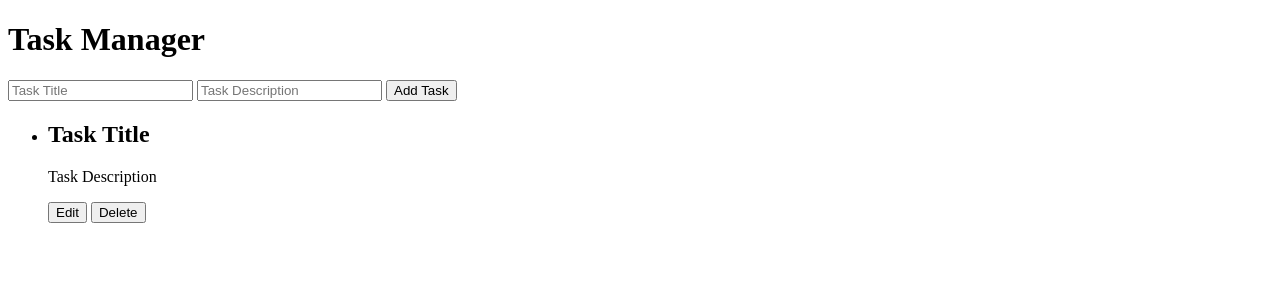
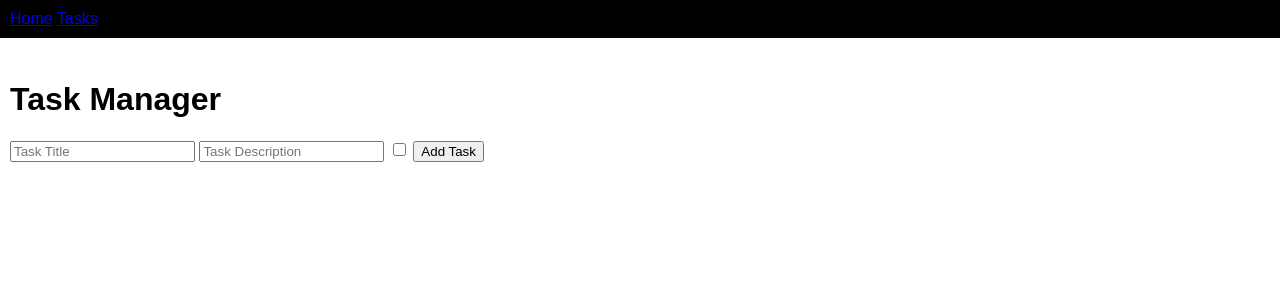
Before and after one commit to govindrnaik/memory_manager, a FastAPI app: page / in a window 1280 px wide. Shown: the top 300 px of the page. Run offline with FastAPI, Linux system fonts and the light colour scheme; data that the repository does not hold is empty; some libraries are stand-ins or nearby versions.

```diff
--- a/database.py
+++ b/database.py
@@ -1,4 +1,5 @@
-from sqlalchemy import create_engine
+from sqlalchemy import Column, Integer, String
+from sqlalchemy import Boolean, create_engine
 from sqlalchemy.ext.declarative import declarative_base
 from sqlalchemy.orm import sessionmaker
 
@@ -20,7 +21,6 @@ def get_db():
         db.close()
 
 
-from sqlalchemy import Column, Integer, String
 
 class TaskTable(Base):
     __tablename__ = 'tasks'
@@ -28,5 +28,4 @@ class TaskTable(Base):
     id = Column(Integer, primary_key=True, index=True)
     title = Column(String)
     description = Column(String)
-
-Base.metadata.create_all(bind=engine)
+    status = Column(Boolean, default=False)
--- a/main.py
+++ b/main.py
@@ -4,15 +4,13 @@ from fastapi import Request
 from fastapi.templating import Jinja2Templates
 from fastapi.staticfiles import StaticFiles
 from fastapi.responses import HTMLResponse
+from database import Base, engine
+Base.metadata.create_all(bind=engine)
 
 app = FastAPI()
 app.mount("/static", StaticFiles(directory="static"), name="static")
 templates = Jinja2Templates(directory="templates")
 
-@app.get("/", response_class=HTMLResponse)
-async def read_root(request: Request):
-    return templates.TemplateResponse("tasks.html", {"request": request, "tasks": tasks})
-
 app.include_router(router=tasks)
 if __name__ == "__main__":
     import uvicorn
--- a/models.py
+++ b/models.py
@@ -3,11 +3,7 @@ from pydantic import BaseModel
 class TaskModel(BaseModel):
     title: str
     description: str
-
-class TaskExisted(BaseModel):
-    id: int
-    title: str
-    description: str
+    status: bool
 
 class User(BaseModel):
     username: str
--- a/routes/tasks.py
+++ b/routes/tasks.py
@@ -1,60 +1,70 @@
 from typing import List
-from fastapi import APIRouter, Depends, HTTPException
-from pydantic import BaseModel
+from fastapi import APIRouter, Depends, HTTPException, Request
+from fastapi.responses import HTMLResponse
+from fastapi.templating import Jinja2Templates
 from database import SessionLocal, TaskTable, get_db
-from models import TaskExisted, TaskModel
 from sqlalchemy.orm import Session
 
+from models import TaskModel
 
 router = APIRouter()
-
-@router.get("/tasks/", response_model=List[TaskModel])
-async def read_tasks(skip: int = 0, limit: int = 10):
-    tasks = SessionLocal().query(TaskTable).offset(skip).limit(limit).all()
-    return tasks
+templates = Jinja2Templates(directory="templates")
 
 
-# @router.post("/tasks/", response_model=Task)
-async def create_task(title: str, description: str, db: Session = Depends(get_db)):
-    new_task = TaskModel(title=title, description=description)
-    db.add(new_task)
+# Endpoint to create a task
+@router.post("/task/", response_model=TaskModel)
+def create_task(task: TaskModel, db: Session = Depends(get_db)):
+    db_task = TaskTable(**task.dict())
+    db.add(instance=db_task)
     db.commit()
-    db.refresh(new_task)
-    return new_task
-
+    db.refresh(db_task)
+    return task
 
 @router.get("/tasks/{task_id}")
-async def read_task(task_id: int, db: Session = Depends(get_db)):
+async def read_task(task_id: int = 1, db: Session = Depends(get_db)):
     print(task_id)
-    task = db.query(TaskTable).filter(TaskExisted.id == task_id).first()
+    task = db.query(TaskTable).filter(TaskTable.id == task_id).first()
     if task is None:
         raise HTTPException(status_code=404, detail="Task not found")
     return task
 
 
-@router.put("/tasks/{task_id}", response_model=TaskModel)
+@router.put("/tasks/{task_id}")
 async def update_task(task_id: int, task: TaskModel, db: Session = Depends(get_db)):
-    task = db.query(TaskTable).filter(TaskModel.id == task_id).first()
-    return task
+    old_task = db.query(TaskTable).filter(TaskTable.id == task_id).first()
 
-@router.delete("/tasks/{task_id}", response_model=TaskModel)
+    if old_task is None:
+        raise HTTPException(status_code=404, detail="Task not found")
+
+    # Update the existing task
+    for key, value in task.dict().items():
+        setattr(old_task, key, value)
+
+    db.commit()
+    db.refresh(old_task)
+    return old_task
+
+@router.get("/tasks/")
+async def read_tasks(skip: int = 0, limit: int = 10):
+    tasks = SessionLocal().query(TaskTable).offset(skip).limit(limit).all()
+    return tasks
+
+@router.delete("/tasks/{task_id}")
 async def delete_task(task_id: int, db: Session = Depends(get_db)):
-    task = db.query(TaskExisted).filter(TaskExisted.id == task_id).first()
+    task = db.query(TaskTable).filter(TaskTable.id == task_id).first()
+    if task is None:
+        raise HTTPException(status_code=404, detail="Task not found")
     db.delete(task)
     db.commit()
     return task
 
 @router.get("/tasks/", response_model=List[TaskModel])
-def get_all_tasks(db: Session = Depends(get_db)):
+def get_all_tasks(db: Session = Depends(dependency=get_db)):
     tasks = db.query(TaskTable).all()
+    print(tasks)
     return tasks
 
-# Endpoint to create a task
-@router.post("/tasks/", response_model=TaskModel)
-def create_task(task: TaskModel, db: Session = Depends(get_db)):
-    print(task.dict())
-    db_task = TaskTable(**task.dict())
-    db.add(db_task)
-    db.commit()
-    db.refresh(db_task)
-    return task
+@router.get("/", response_class=HTMLResponse)
+async def read_root(request: Request, db: Session = Depends(dependency=get_db)):
+    tasks = db.query(TaskTable).all()
+    return templates.TemplateResponse("tasks.html", {"request": request, "tasks": tasks})
--- /dev/null
+++ b/static/css/styles.css
@@ -0,0 +1,22 @@
+body {
+    font-family: Arial, Helvetica, sans-serif;
+    margin: 0;
+}
+
+.navigation {
+    background-color: black;
+    overflow: hidden;
+    position: fixed;
+    top: 0;
+    margin: 0 auto;
+    width: 100%;
+    z-index: 999;
+    text-align: left;
+    padding: 10px;
+    box-shadow: inset 0px 0px 0px 0px rgba(0,0,0,0.75);
+}
+
+.content {
+    padding-top: 50px;
+    margin: 10px;
+}
--- a/templates/tasks.html
+++ b/templates/tasks.html
@@ -4,28 +4,50 @@
     <script src="https://unpkg.com/htmx.org@1.7.2/dist/htmx.min.js"></script>
     <link rel="stylesheet" href="https://unpkg.com/htmx.org@1.7.2/dist/htmx.css">
 
+    <link rel="stylesheet" href="{{ url_for('static', path='css/styles.css') }}">
+
     <title>Task Manager</title>
 </head>
 <body>
+    <nav class="navigation">
+        <a href="/">Home</a>
+        <a href="/tasks">Tasks</a>  <!-- This is the link to the tasks page -->
+
+    </nav>
+
+    <div class="content">
+
+
     <h1>Task Manager</h1>
 
     <!-- Form for Adding a New Task -->
-    <form id="add-task-form">
-        <input type="text" id="task-title" placeholder="Task Title" required>
-        <input type="text" id="task-description" placeholder="Task Description" required>
+    <form id="add-task-form" action="task/" method="POST" target="_self">
+        <input type="text" name="title" id="task-title" placeholder="Task Title" required>
+        <input type="text" name="description" id="task-description" placeholder="Task Description" required>
+        <input type="checkbox" name="status" id="task-status" placeholder="Task Status">
         <button type="submit">Add Task</button>
     </form>
 
     <!-- Task List -->
-    <ul id="task-list">
-        <!-- Example Task Item -->
-        <li>
-            <h2>Task Title</h2>
-            <p>Task Description</p>
-            <button class="edit-button">Edit</button>
-            <button class="delete-button">Delete</button>
-        </li>
-    </ul>
+        <table id="task-table">
+            <!-- Example Task Item -->
+            {% for task in tasks %}
+
+            {% if task.status == 0 %}
+            <tr>
+                <td>{{ task.id }}</td>
+                <td>{{ task.title }}</td>
+                <td>{{ task.description }}</td>
+                <td>{{ task.status }}</td>
+                <td> <button class="edit-button">Edit</button> </td>
+                <td><button class="delete-button">Delete</button></td>
+            </tr>
+            {% endif %}
+            {% endfor %}
+        </table>
+    </div>
+
+
 
     <script>
         // JavaScript code to handle task management will go here
```
